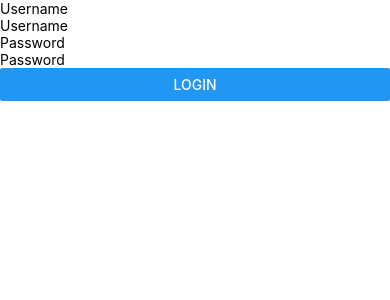
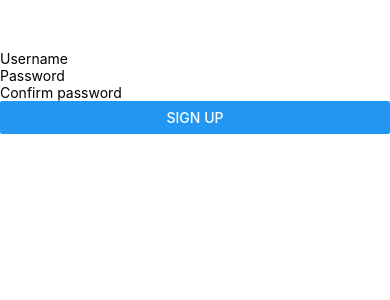
Before and after one commit to Monstring/react-native-project, a React Native app: screen / in a window 390 px wide. Shown: the top 300 px of the page. Built offline with nearby package versions, Linux system fonts and the light colour scheme.

Commit message:
Created a sign-up page

```diff
--- a/App.js
+++ b/App.js
@@ -1,7 +1,8 @@
 import React from "react";
 import { StyleSheet } from "react-native";
 import LoginPage from "./components/LoginPage";
+import SignupPage from "./components/SignupPage";
 
 export default function App() {
-  return <LoginPage />;
+  return <SignupPage />;
 }
--- /dev/null
+++ b/components/SignupPage.js
@@ -0,0 +1,32 @@
+import React, { Component } from "react";
+import { View, Text, TextInput, Button } from "react-native";
+
+export default class SignupPage extends Component {
+  state = {
+    Username: undefined,
+    Password: undefined
+  };
+
+  StoreUsername = Username => {
+    this.setState({ Username: Username });
+  };
+  StorePassword = Password => {
+    this.setState({ Password: Password });
+  };
+
+  render() {
+    return (
+      <View style={{ paddingTop: 50 }}>
+        <TextInput placeholder="Username" onChangeText={this.StoreUsername} />
+        <TextInput placeholder="Password" onChangeText={this.StorePassword} />
+        <TextInput placeholder="Confirm password" />
+        <Button
+          style={{ paddingTop: 10 }}
+          title="Sign up"
+          disabled={false}
+          onPress={() => console.log(JSON.stringify(this.state))}
+        />
+      </View>
+    );
+  }
+}
```
